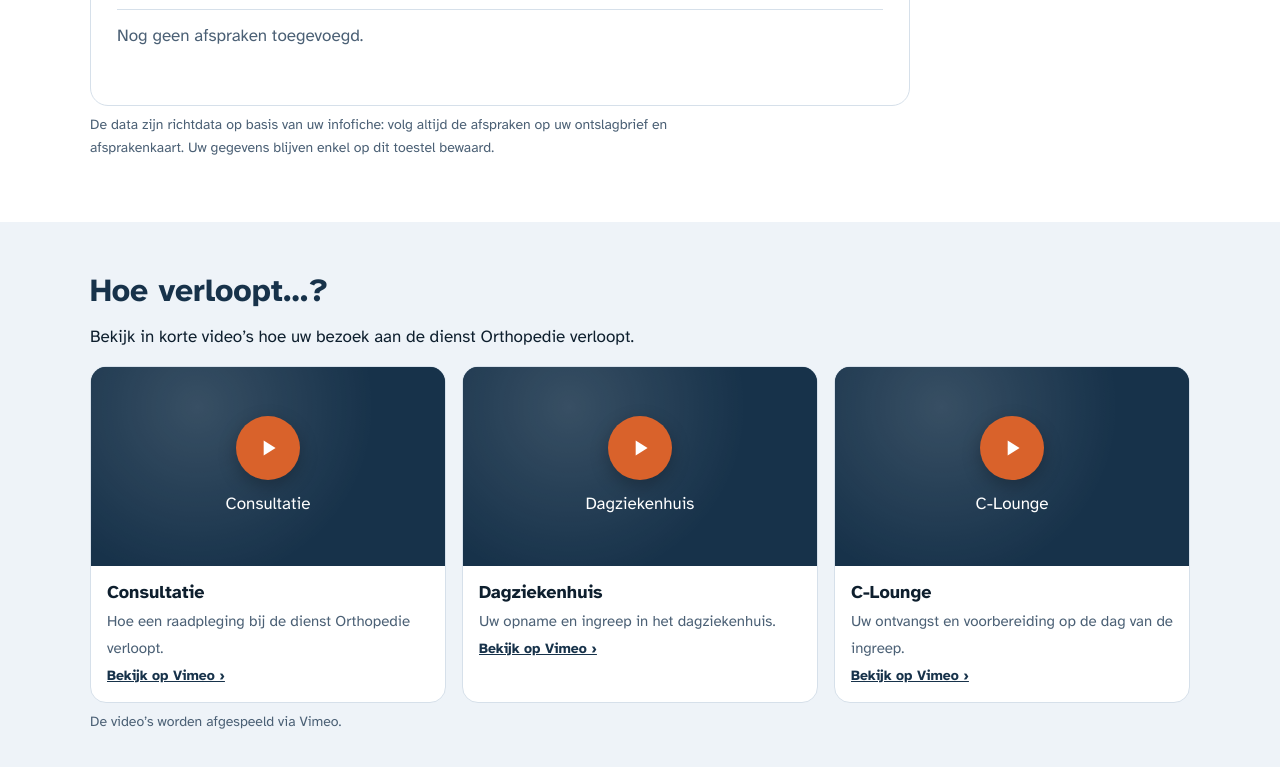
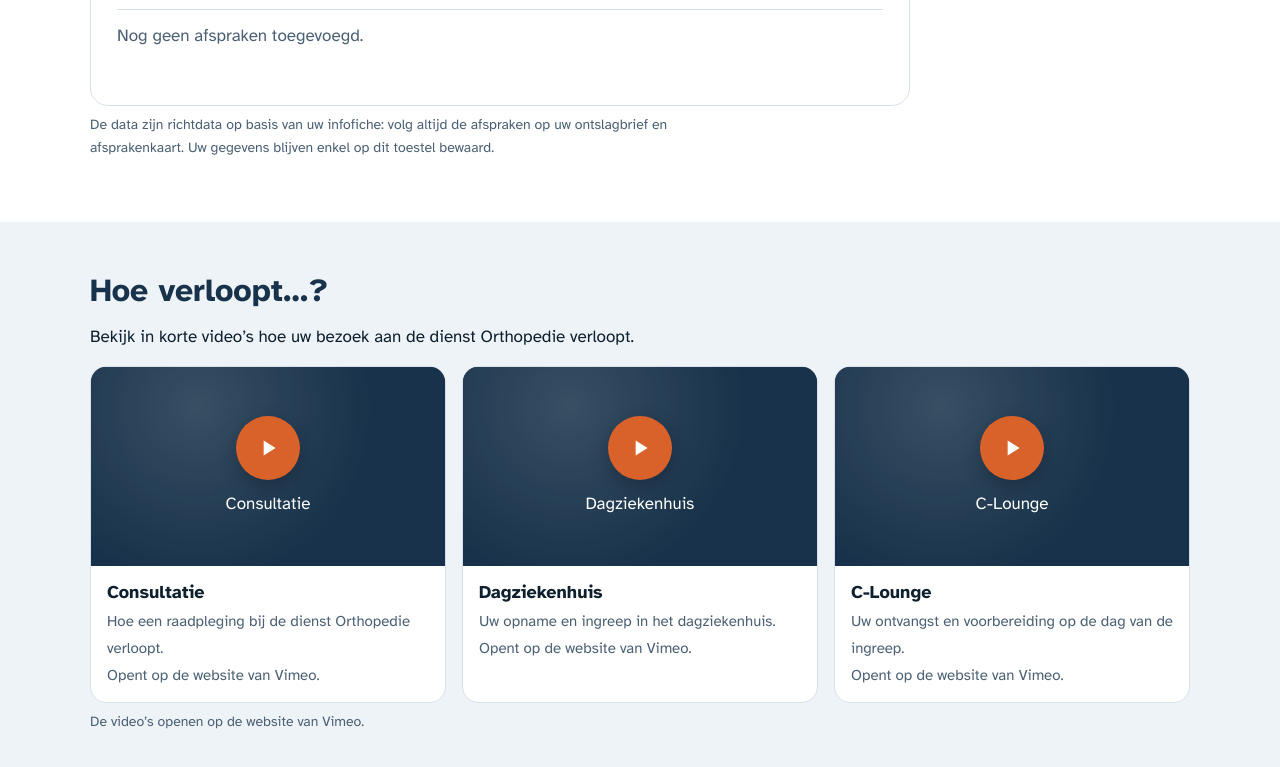
Before and after one commit to thomasverschueren/patientenapp, a plain HTML site: page index.html in a window 1280 px wide. Shown: the part 2476-3243 px from the top of the page. Drawn offline with Linux system fonts and the light colour scheme.

Commit message:
Video's voorlopig openen op Vimeo
De Vimeo-video's laten inbedden enkel toe op orthopedie-yperman.be, waardoor
ze in de app 'cannot be played here' tonen. De kaarten openen de video nu op
vimeo.com. Zet INLINE=true zodra orthopediejanyperman.be in Vimeo is toegelaten.
Service worker-versie verhoogd naar 2026-11-24-3.

Co-Authored-By: Claude Opus 5.5 <noreply@anthropic.com>
Claude-Session: https://claude.ai/code/session_018d3okzyPdrdiked3AwCL4p

```diff
--- a/index.html
+++ b/index.html
@@ -140,7 +140,7 @@ table.hv{width:100%;max-width:560px;border-collapse:collapse;margin:6px 0 4px}ta
 .vcard{background:var(--bg);border:1px solid var(--line);border-radius:16px;overflow:hidden}
 .vbox{position:relative;aspect-ratio:16/9;background:var(--pet)}
 .vbox iframe{position:absolute;inset:0;width:100%;height:100%;border:0}
-.vplay{position:absolute;inset:0;width:100%;height:100%;border:0;cursor:pointer;color:#fff;font:inherit;display:flex;flex-direction:column;align-items:center;justify-content:center;gap:10px;background:radial-gradient(circle at 30% 20%,rgba(255,255,255,.14),transparent 60%),var(--pet)}
+.vplay{position:absolute;inset:0;width:100%;height:100%;border:0;cursor:pointer;color:#fff;text-decoration:none;font:inherit;display:flex;flex-direction:column;align-items:center;justify-content:center;gap:10px;background:radial-gradient(circle at 30% 20%,rgba(255,255,255,.14),transparent 60%),var(--pet)}
 .vplay span.pb{width:64px;height:64px;border-radius:50%;background:var(--acc);display:grid;place-items:center;box-shadow:0 6px 18px rgba(0,0,0,.25)}
 .vplay:hover span.pb,.vplay:focus-visible span.pb{transform:scale(1.08)}
 .vplay:focus-visible{outline:3px solid #fff;outline-offset:-6px}
@@ -241,7 +241,7 @@ table.hv{width:100%;max-width:560px;border-collapse:collapse;margin:6px 0 4px}ta
 <h2>Hoe verloopt…?</h2>
 <p class="asklead">Bekijk in korte video’s hoe uw bezoek aan de dienst Orthopedie verloopt.</p>
 <div class="vgrid" id="vgrid"></div>
-<p class="scale">De video’s worden afgespeeld via Vimeo.</p>
+<p class="scale">De video’s openen op de website van Vimeo.</p>
 </div></div>
 </div>
 
@@ -1486,7 +1486,10 @@ try{if(!standalone&&window.claude&&window.claude.use){window.claude.use("downloa
 const V=[{id:"693085384",h:"38041e36c6",n:"Consultatie",d:"Hoe een raadpleging bij de dienst Orthopedie verloopt."},
 {id:"693085596",h:"65b212bbf3",n:"Dagziekenhuis",d:"Uw opname en ingreep in het dagziekenhuis."},
 {id:"693085023",h:"c1d1b6372d",n:"C-Lounge",d:"Uw ontvangst en voorbereiding op de dag van de ingreep."}];
-$("vgrid").innerHTML=V.map(v=>`<div class="vcard"><div class="vbox"><button class="vplay" type="button" data-v="${v.id}" aria-label="Speel video ${v.n} af"><span class="pb"><svg width="26" height="26" viewBox="0 0 24 24" aria-hidden="true"><path d="M8 5v14l11-7z" fill="#fff"/></svg></span>${v.n}</button></div><div class="vmeta"><b>${v.n}</b><small>${v.d}</small><br><a href="https://vimeo.com/${v.id}/${v.h}" target="_blank" rel="noopener">Bekijk op Vimeo ›</a></div></div>`).join("");
+// INLINE=true zodra orthopediejanyperman.be is toegevoegd aan de toegelaten domeinen in Vimeo
+const INLINE=false;
+const vurl=v=>`https://vimeo.com/${v.id}/${v.h}`;
+$("vgrid").innerHTML=V.map(v=>`<div class="vcard"><div class="vbox">${INLINE?`<button class="vplay" type="button" data-v="${v.id}" aria-label="Speel video ${v.n} af">`:`<a class="vplay" href="${vurl(v)}" target="_blank" rel="noopener" aria-label="Bekijk video ${v.n} op Vimeo">`}<span class="pb"><svg width="26" height="26" viewBox="0 0 24 24" aria-hidden="true"><path d="M8 5v14l11-7z" fill="#fff"/></svg></span>${v.n}${INLINE?"</button>":"</a>"}</div><div class="vmeta"><b>${v.n}</b><small>${v.d}</small>${INLINE?`<br><a href="${vurl(v)}" target="_blank" rel="noopener">Bekijk op Vimeo ›</a>`:"<br><small>Opent op de website van Vimeo.</small>"}</div></div>`).join("");
 $("vgrid").addEventListener("click",e=>{const b=e.target.closest("[data-v]");if(!b)return;const v=V.find(x=>x.id===b.dataset.v);
 b.parentElement.innerHTML=`<iframe src="https://player.vimeo.com/video/${v.id}?h=${v.h}&autoplay=1&dnt=1&title=0&byline=0&portrait=0" allow="autoplay; fullscreen; picture-in-picture" allowfullscreen title="${v.n}"></iframe>`});
 addEventListener("hashchange",route);route();
--- a/sw.js
+++ b/sw.js
@@ -1,6 +1,6 @@
 // Service worker: maakt de app offline beschikbaar.
 // Verhoog VERSIE bij elke wijziging aan de app, zodat telefoons de nieuwe versie ophalen.
-const VERSIE = "2026-11-24-2";
+const VERSIE = "2026-11-24-3";
 const CACHE = "orthopedie-" + VERSIE;
 const BESTANDEN = [
   "./",
```
